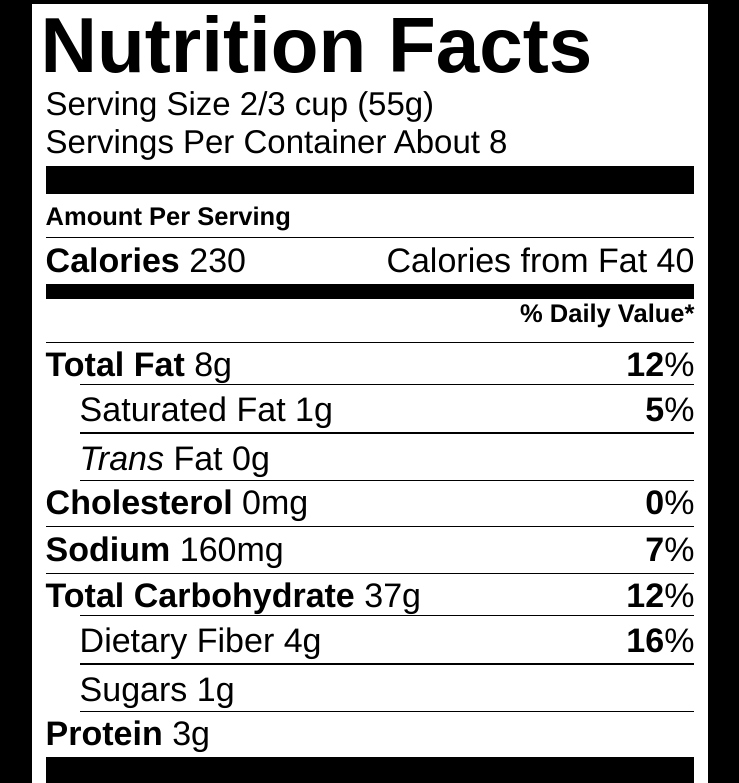
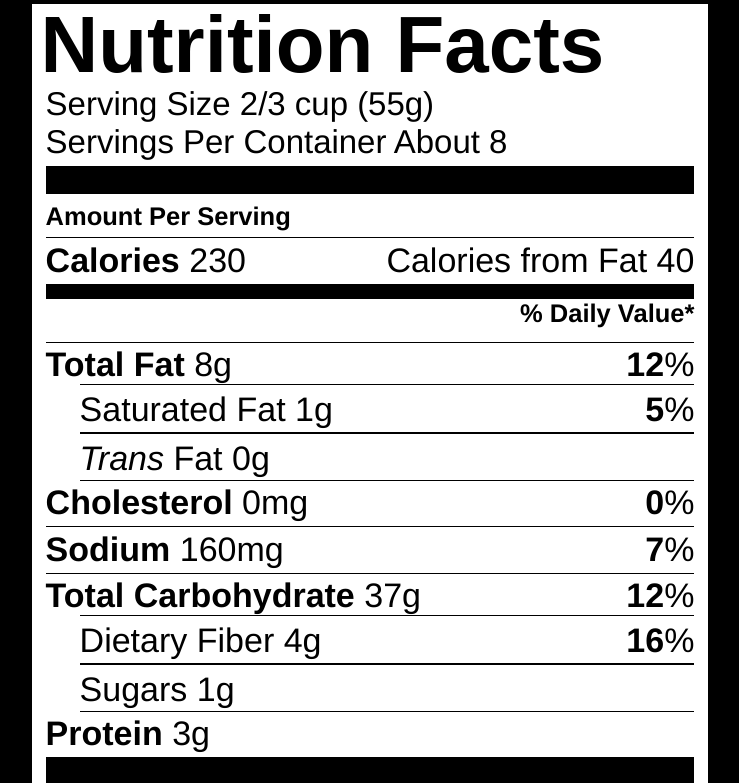
Before and after one commit to gpanakkal/ls-202, a plain HTML site: page nutritionLabel/nutritionLabel.html in a window 1280 px wide. Shown: the top 783 px of the page, without its empty margins (270-1009 px from the left). Drawn offline with Linux system fonts and the light colour scheme.

Commit message:
title font size

```diff
--- a/nutritionLabel/nutritionLabel.html
+++ b/nutritionLabel/nutritionLabel.html
@@ -47,7 +47,7 @@
 
     section > ol h1 {
       font-family: 'Helvetica Black', Arial, sans-serif;
-      font-size: 2.3rem;
+      font-size: 2.35rem;
       font-weight: 900;
       line-height: 2rem;
       margin-bottom: 0.17rem;
```
